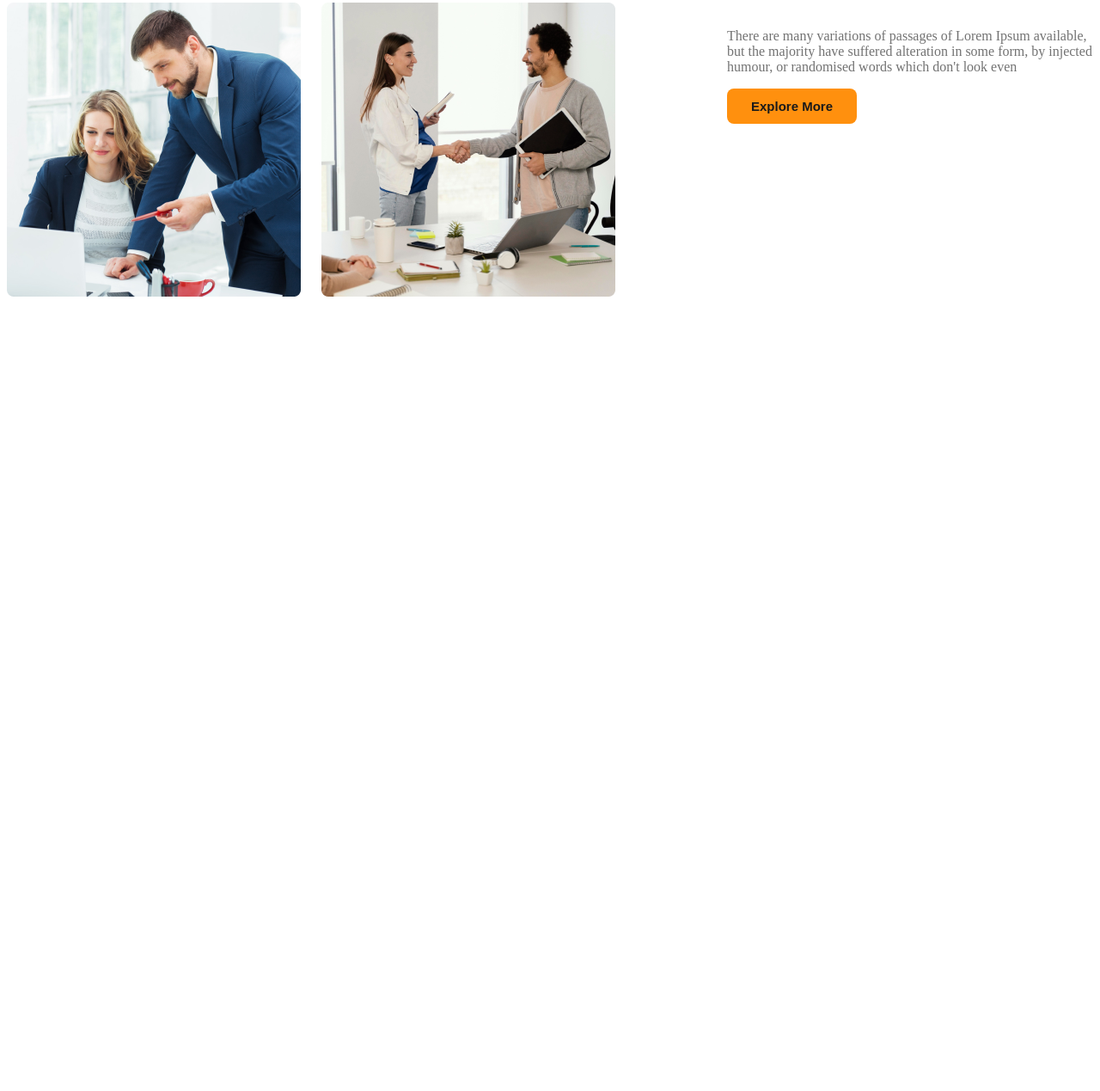
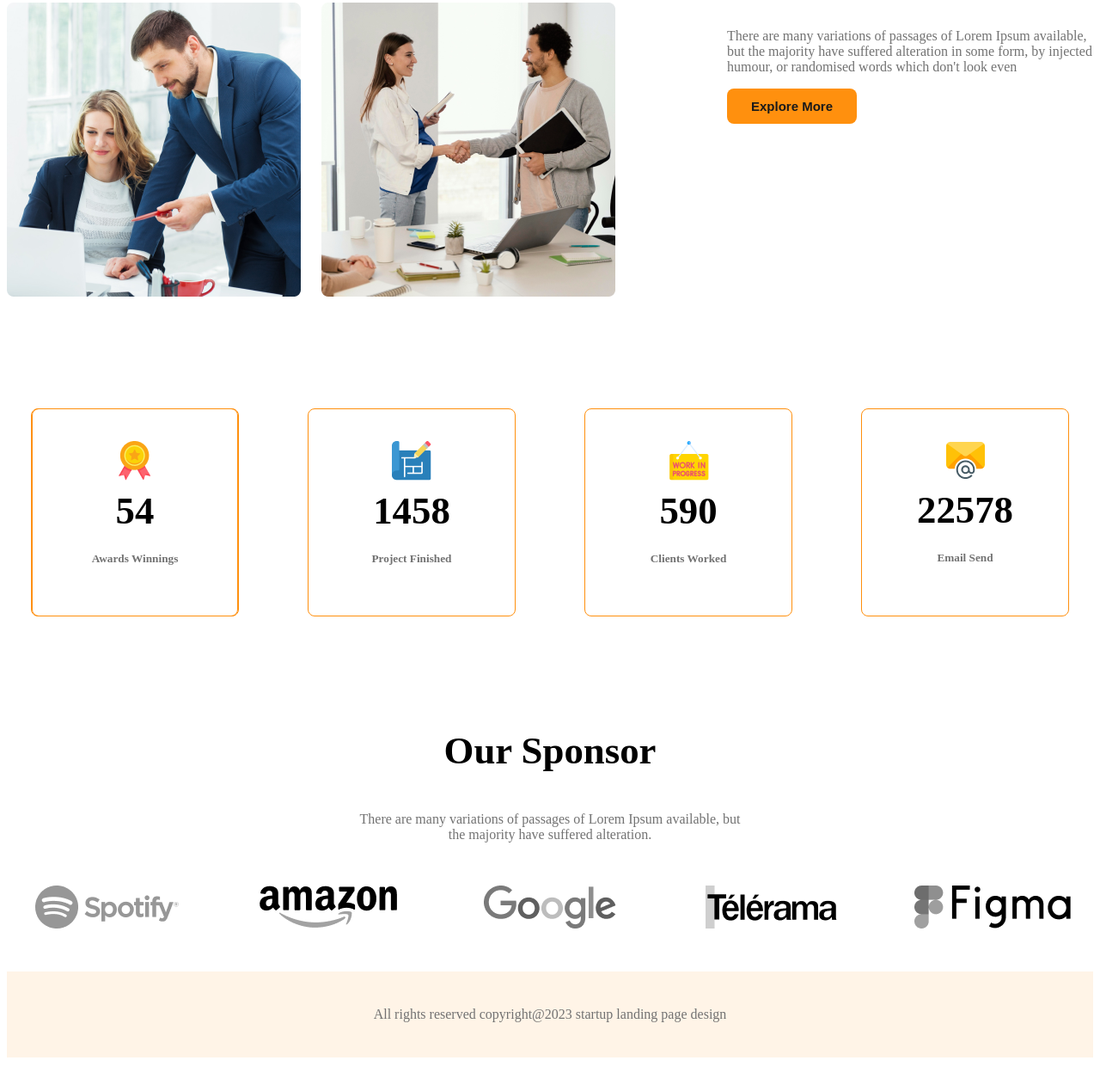
Before and after one commit to shrabon10/Responive-Layout, a plain HTML site: page index.html in a window 1280 px wide. Shown: the part 1631-2900 px from the top of the page at 86% size. Before the commit the page ends 2106 px from the top, so only its background shows below. Drawn offline with Linux system fonts and the light colour scheme.

Commit message:
Prjoects Has been Created with Responsivness

```diff
--- a/index.html
+++ b/index.html
@@ -43,7 +43,7 @@
 
             </div>
             <div class="our-feature">
-                <h3 class="feature-titel"><span id="quick-list" class="tex-light-gray">Quick list</span><span> of Our</span> <br><span class="feature-text-color">Features</span></h3>
+                <h3 class="section-titel"><span id="quick-list" class="tex-light-gray">Quick list</span><span> of Our</span> <br><span class="feature-text-color">Features</span></h3>
                 <p class="feature-description tex-light-gray">There are many variations of passages of Lorem Ipsum available, but the majority have suffered alteration in some form, by injected humour, or randomised words which don't look even</p>
                 <button class="btn-primary btn">
                     Explore More
@@ -52,13 +52,77 @@
             </div>
 
         </section>
-        <section>
+
+
+
+        <!-- some facts -->
+        <section class="some-facts">
+            <div class="fact-cont"></div>
+
+            <div class="fact-container">
+                <!-- .fact*4>img.fact-icon+h4.fact-number+h5.fact-name -->
+                 <div class="fact-card display-flex">
+                    <div class="fact-card display-flex">
+                    <div>
+                    <img src="./images/icons/ribon.png" alt="" class="fact-icon">
+                    <h4 class="fact-number">54</h4>
+                    <h5 class="fact-name tex-light-gray">Awards Winnings</h5>
+                    </div>
+                    </div>
+                 </div>
+                 <div class="fact-card display-flex">
+                    <div>
+                    <img src="./images/icons/projects.png" alt="" class="fact-icon">
+                    <h4 class="fact-number">1458</h4>
+                    <h5 class="fact-name tex-light-gray">Project Finished</h5>
+                    </div>
+                 </div>
+                 <div class="fact-card display-flex">
+                    <div>
+                    <img src="./images/icons/customers.png" alt="" class="fact-icon">
+                    <h4 class="fact-number">590</h4>
+                    <h5 class="fact-name tex-light-gray">Clients Worked</h5>
+                    </div>
+                 </div>
+                 <div class="fact-card display-flex">
+                    <div>
+                    <img src="images/icons/email.png" alt="" class="fact-icon">
+                    <h4 class="fact-number">22578</h4>
+                    <h5 class="fact-name tex-light-gray">Email Send</h5>
+                    </div>
+                 </div>
+            </div>
+
+
+
 
         </section>
+
+
+        <!-- Our sponson -->
+         <section class="our-sponsor">
+            <div class="sponsor-info">
+                <h3 class="section-titel">Our Sponsor</h3>
+                <p class="tex-light-gray">There are many variations of passages of Lorem Ipsum available, but <br> the majority have suffered alteration.</p>
+            </div>
+
+            <div class="sponsor-company">
+                <img src="images/sponsors/spotify.png" alt=""><img src="images/sponsors/amazon.png" alt=""><img src="images/sponsors/google.png" alt=""><img src="images/sponsors/telerama.png" alt=""><img src="images/sponsors/figma.png" alt="">
+            </div>
+         </section>
+
+
     </main>
 
 
+    <footer class="footer-section">
+        <div class="footer-box">
+            <p class="text-footer tex-light-gray">
+            All rights reserved copyright@2023 startup landing page design
+        </p>
 
-    <footer></footer>
+        </div>
+
+    </footer>
 </body>
 </html>
--- a/style.css
+++ b/style.css
@@ -19,7 +19,7 @@
 }
 
 .feature-text-color{
-    color: #FF900E;
+    color: solid#FF900E;
 
 }
 .bg-light{
@@ -28,6 +28,15 @@
 
 .main >section{
     margin-top: 130px;
+}
+
+.section-titel{
+    font-size: 2.8rem;
+    font-weight: 700;
+}
+
+.some-facts p{
+    margin: 50px auto;
 }
 
 
@@ -54,11 +63,6 @@
 .btn:active {
     transform: scale(0.97);
 }
-
-
-
-
-
 
 
 
@@ -136,38 +140,94 @@
     gap: px;
 }
 
-.feature-titel{
-    font-size: 2.8rem;
-    font-weight: 700;
-}
+
 
 #quick-list{
     font-weight: 500;
 }
 
-/* Feature will Enjoy */
+/* Some Facts */
+
+.fact-container{
+    display: grid;
+    grid-template-columns:repeat(4, 1fr) ;
+    align-items: center;
+}
+.fact-card{
+    border: 1px solid #FF900E;
+    width: 240px;
+    height: 240px;
+    border-radius: 8px;
+    text-align: center;
+    align-items: center;
+    justify-content: center;
+}
+
+.fact-number{
+    font-size: 2.8em;
+    font-weight: 600;
+    margin-top: 5px;
+    margin-bottom: 10px;
+}
+
+
+
+/* SPONSOR */
+.sponsor-info{
+    max-width: 540px;
+    margin: 50px auto;
+    text-align: center;
+}
+
+.sponsor-company{
+    display: grid;
+    grid-template-columns: repeat(5,1fr);
+}
+.sponsor-company img{
+    filter: grayscale(100%);
+}
 
 
 
 
 
-
-
-
-
+/* footer */
+.footer-section{
+    width: 100%;
+    display: flex;
+    justify-content: center;
+    margin: 50px 0;
+}
+.footer-box{
+    width: 1550px;
+    height: 100px;
+    background-color: #FFF4E7;
+    display: flex;
+    align-items: center;
+    justify-content: center;
+}
 
 /* Responsive */
 @media screen and (max-width: 576px) {
     .navbar, .nav-link, .team{
         flex-direction: column;
+
     }
 
-.team-img-container{
+.team-img-container, .fact-container, .sponsor-company, .footer-section{
     grid-template-columns: repeat(1, 1fr);
+    margin: 0px auto;
 }
 .our-feature{
     margin-left: 80px;
 }
+}
+.fact-container, .sponsor-company{
+    justify-items: center;
+    gap: 24px;
+}
+.fact-cont {
+    justify-items: center;
 }
 
 @media screen and (min-width: 576px) and (max-width: 992px) {
@@ -178,4 +238,8 @@
 .our-feature{
     margin: 50px auto;
 }
+.sponsor-company{
+    grid-template-columns: repeat(3, 1fr);
 }
+
+}
```
